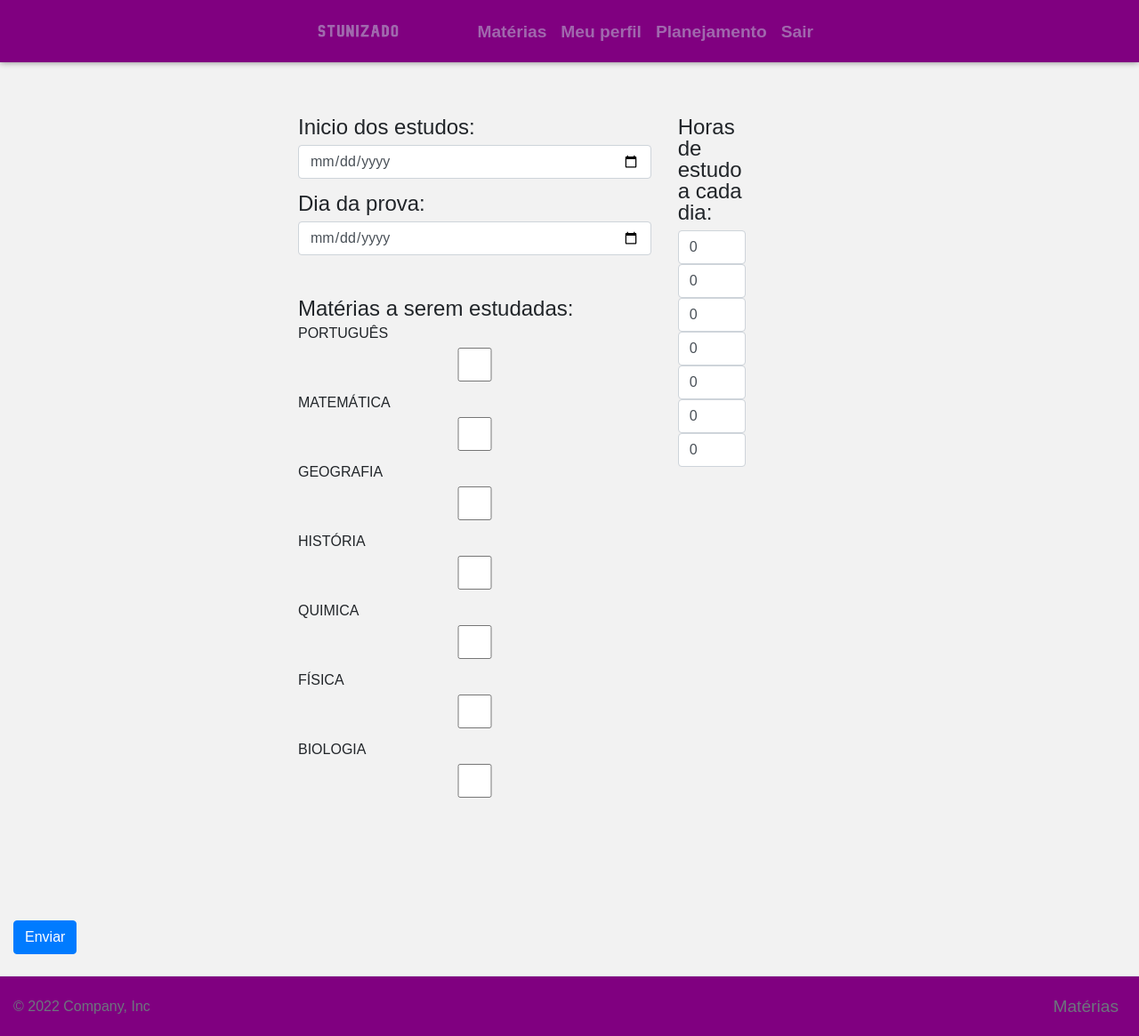
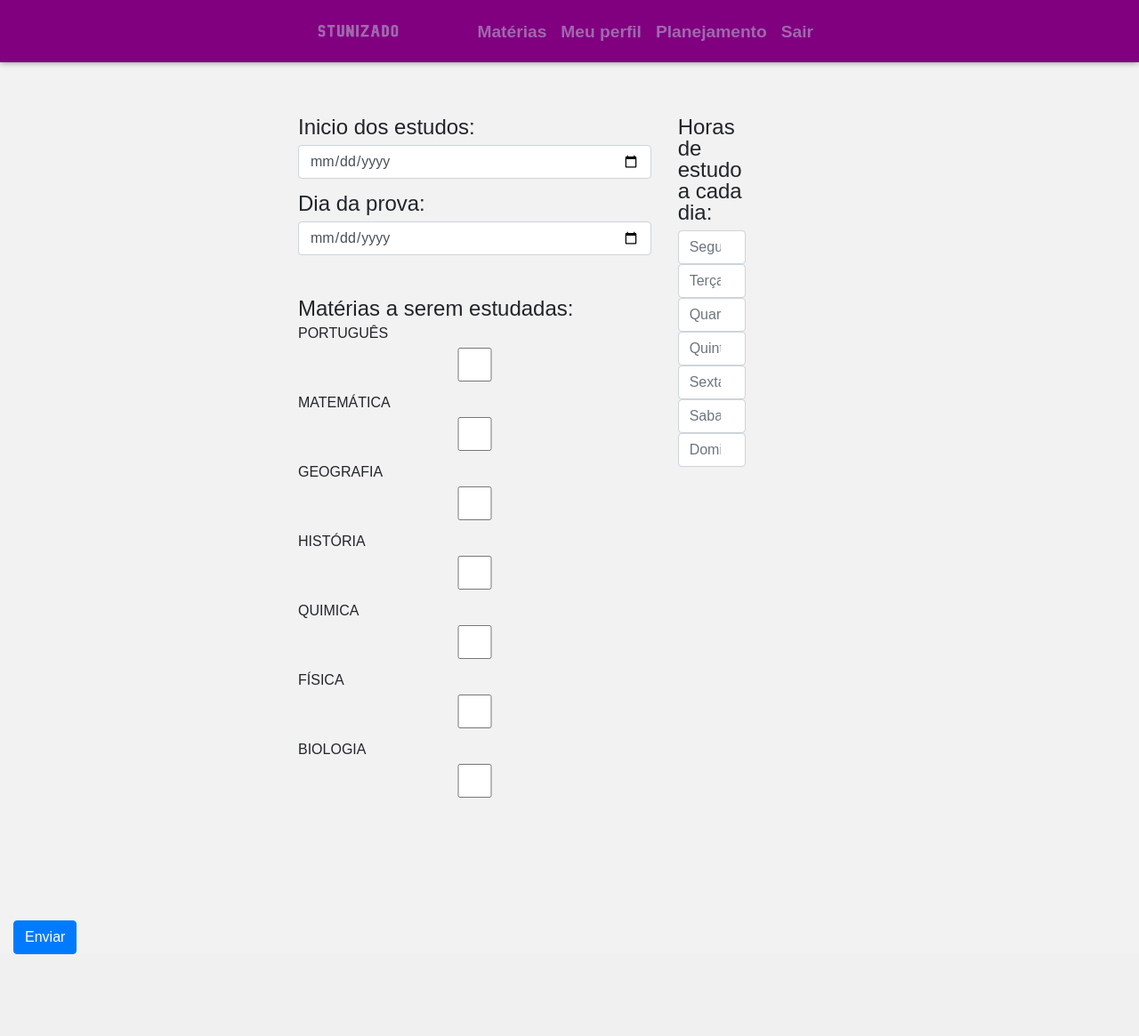
Before and after one commit to GianlucaSampogna/Stunizando, a PHP site: page /meu_plano_estudo.php in a window 1280 px wide. Shown: the whole page at 89% size. After the commit the page ends 1073 px from the top, so only its background shows below. Run offline with PHP 8.4, Linux system fonts and the light colour scheme; a user stored in the database is signed in.

Commit message:
Add files via upload

```diff
--- a/cadastro.php
+++ b/cadastro.php
@@ -68,10 +68,6 @@ include_once 'head.php';
                             <label for="male">Masculino</label>
                         </div>
 
-                        <div class="gender-input"><!--genero do atributo-->
-                            <input id="others" type="radio" value="P" name="genero">
-                            <label for="others">Prefiro não dizer</label>
-                        </div>
 
                     </div>
                 </div>
--- /dev/null
+++ b/head2.php
@@ -0,0 +1,33 @@
+<?php
+    include_once "conexao.php";
+?>
+
+<!DOCTYPE html>
+<html lang="pt-br">
+
+    <head>
+        <!-- Meta tags obrigatórias -->
+        <meta charset="utf-8">
+        <meta name="viewport" content="width=device-width, initial-scale=1, shrink-to-fit=no">
+
+        <!-- Bootstrap CSS -->
+        <link
+        rel="stylesheet"
+        href="https://stackpath.bootstrapcdn.com/bootstrap/4.1.3/css/bootstrap.min.css" integrity="sha384-MCw98/SFnGE8fJT3GXwEOngsV7Zt27NXFoaoApmYm81iuXoPkFOJwJ8ERdknLPMO" crossorigin="anonymous"
+        />
+        <link
+        rel="stylesheet"
+        href="https://cdnjs.cloudflare.com/ajax/libs/font-awesome/5.15.2/css/all.min.css"
+        />
+
+
+        <!-- Estilo customizado -->
+        <link rel="stylesheet" type="text/css" href="css/style.css">
+
+        <!--Adicionar título da página -->
+        <title>Stunizado</title>
+
+    </head>
+
+
+    <body class="planejamento">
--- a/meu_plano_estudo.php
+++ b/meu_plano_estudo.php
@@ -1,11 +1,11 @@
 <?php
-include_once 'head.php';
+include_once 'head2.php';
 include_once 'header_cadastrado.php';
 include_once 'protect.php';
 ?>
 <form  action="cadastracao_meuplanejamento.php" method="post">
 
-<div class="container" >
+<div class="container plano">
     <div class="row">
         <div class="col-sm-8 ">
 
@@ -56,21 +56,22 @@ include_once 'protect.php';
         </div>
         <div class="col-sm-2">
             <legend>Horas de estudo a cada dia: </legend>
-                <input type="number" name="hrs_seg" class="form-control" value="0" >
-                <input type="number" name="hrs_ter" class="form-control"  value="0">
-                <input type="number" name="hrs_qua" class="form-control"   value="0">
-                <input type="number" name="hrs_qui" class="form-control"   value="0">
-                <input type="number" name="hrs_sex" class="form-control"   value="0">
-                <input type="number" name="hrs_sab" class="form-control"  value="0">
-                <input type="number" name="hrs_dom" class="form-control"  value="0">
+                <input type="number" name="hrs_seg" class="form-control" placeholder="Segunda" required>
+                <input type="number" name="hrs_ter" class="form-control"  placeholder="Terça" required>
+                <input type="number" name="hrs_qua" class="form-control"   placeholder="Quarta" required>
+                <input type="number" name="hrs_qui" class="form-control"   placeholder="Quinta" required>
+                <input type="number" name="hrs_sex" class="form-control"   placeholder="Sexta" required>
+                <input type="number" name="hrs_sab" class="form-control"  placeholder="Sabado" required>
+                <input type="number" name="hrs_dom" class="form-control"  placeholder="Domingo" required>
 
         </div>
     </div>
 </div>
 
-<div aling="center">
-    <div class="col-sm-8" >
-        <button name="botao_plano_estudo" class="btn btn-primary" type="submit">Enviar</button>
+<div class="btn_send ">
+    <div class="col-sm-8 d-grid gap-2" >
+        <button name="botao_plano_estudo" class="btnplano btn btn-primary" type="submit">Enviar</button>
+
     </div>
 
 </div>
@@ -79,6 +80,6 @@ include_once 'protect.php';
 </form>
 
 <?php
-require_once 'footer_cadastrado.php';
+
 include_once 'final.php';
 ?>
```
Also changed, not shown: crud-editar.php (+20 -2 lines), crud_deletar.php (added, +16 -0 lines), secao_atualizar.php (+24 -40 lines), secao_meu_perfil.php (+31 -13 lines).
